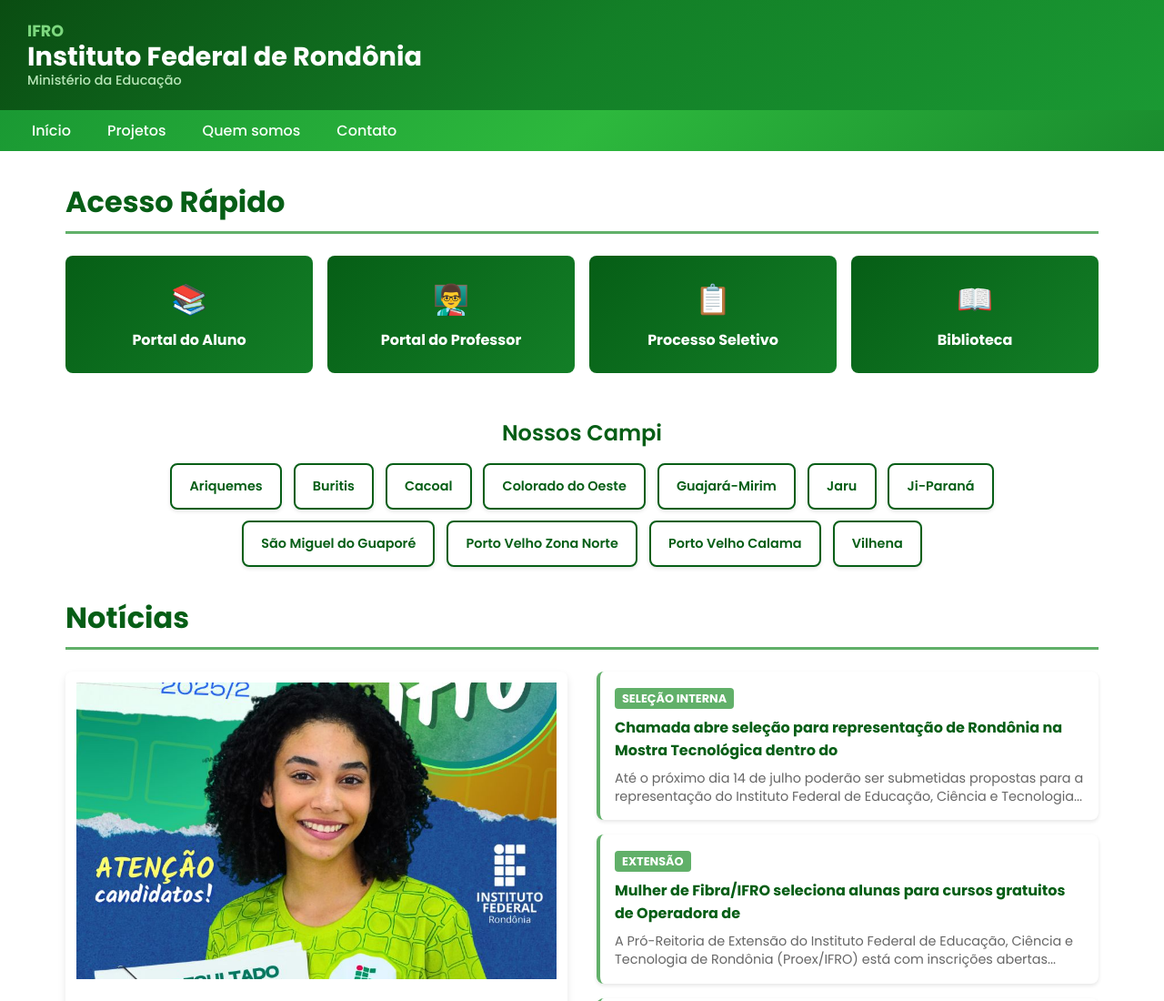
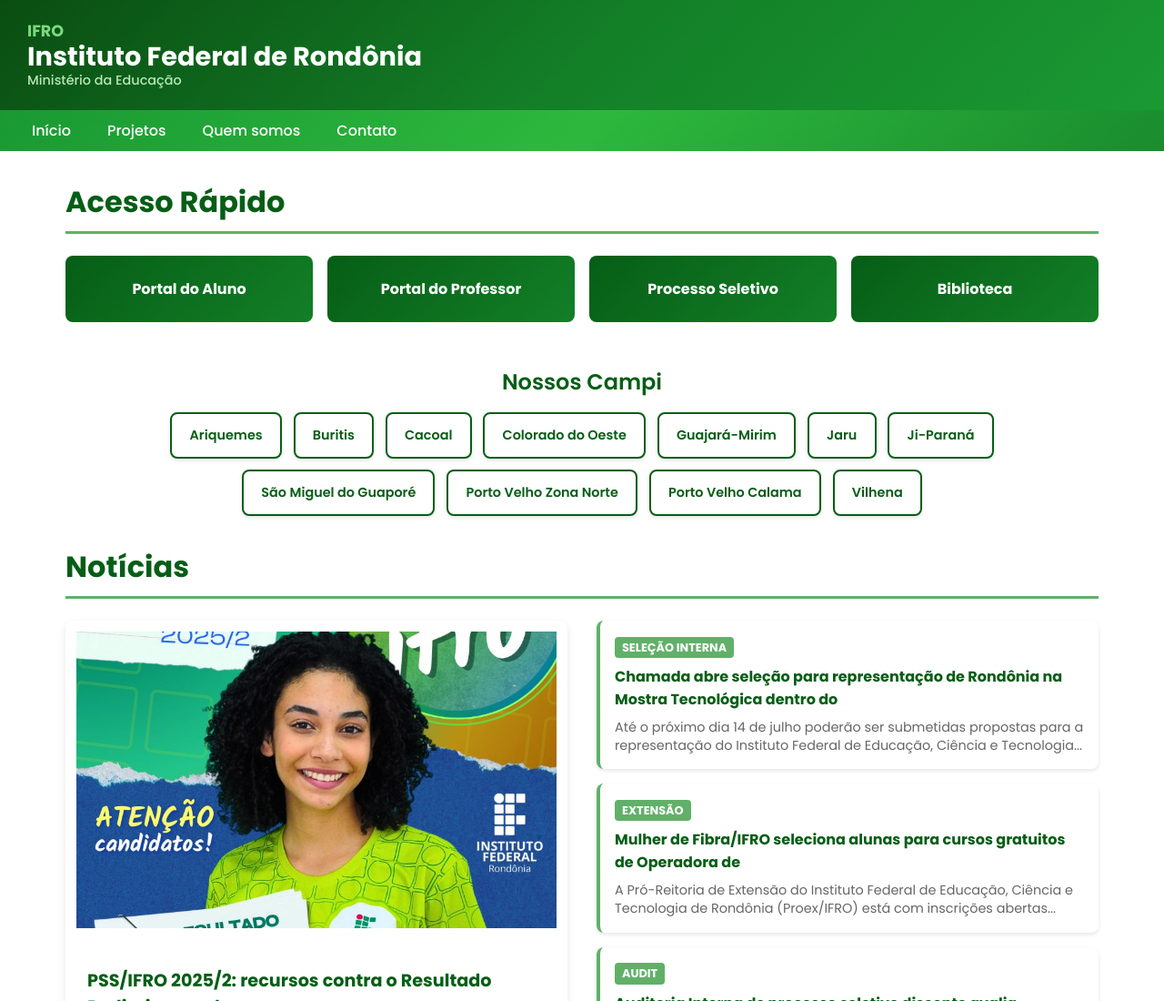
Before and after one commit to EduardoTartas/responsividade, a website built with Vite: page index.html in a window 1280 px wide. Shown: the top 1100 px of the page at 91% size. Built offline with nearby package versions, Linux system fonts and the light colour scheme; files whose address does not match are found by name.

Commit message:
removendo emojis

```diff
--- a/index.html
+++ b/index.html
@@ -32,22 +32,18 @@
         <h2>Acesso Rápido</h2>
         <div class="acesso-container">
           <a href="#" class="acesso-item">
-            <span class="icone">📚</span>
             <h4>Portal do Aluno</h4>
           </a>
 
           <a href="#" class="acesso-item">
-            <span class="icone">👨‍🏫</span>
             <h4>Portal do Professor</h4>
           </a>
 
           <a href="#" class="acesso-item">
-            <span class="icone">📋</span>
             <h4>Processo Seletivo</h4>
           </a>
 
           <a href="#" class="acesso-item">
-            <span class="icone">📖</span>
             <h4>Biblioteca</h4>
           </a>
         </div>
--- a/src/assets/styles/acesso-rapido.css
+++ b/src/assets/styles/acesso-rapido.css
@@ -30,12 +30,6 @@
     transform: translateY(-3px);
 }
 
-.icone {
-    font-size: 2rem;
-    display: block;
-    margin-bottom: 0.5rem;
-}
-
 .acesso-item h4 {
     color: white;
     margin: 0;
```
